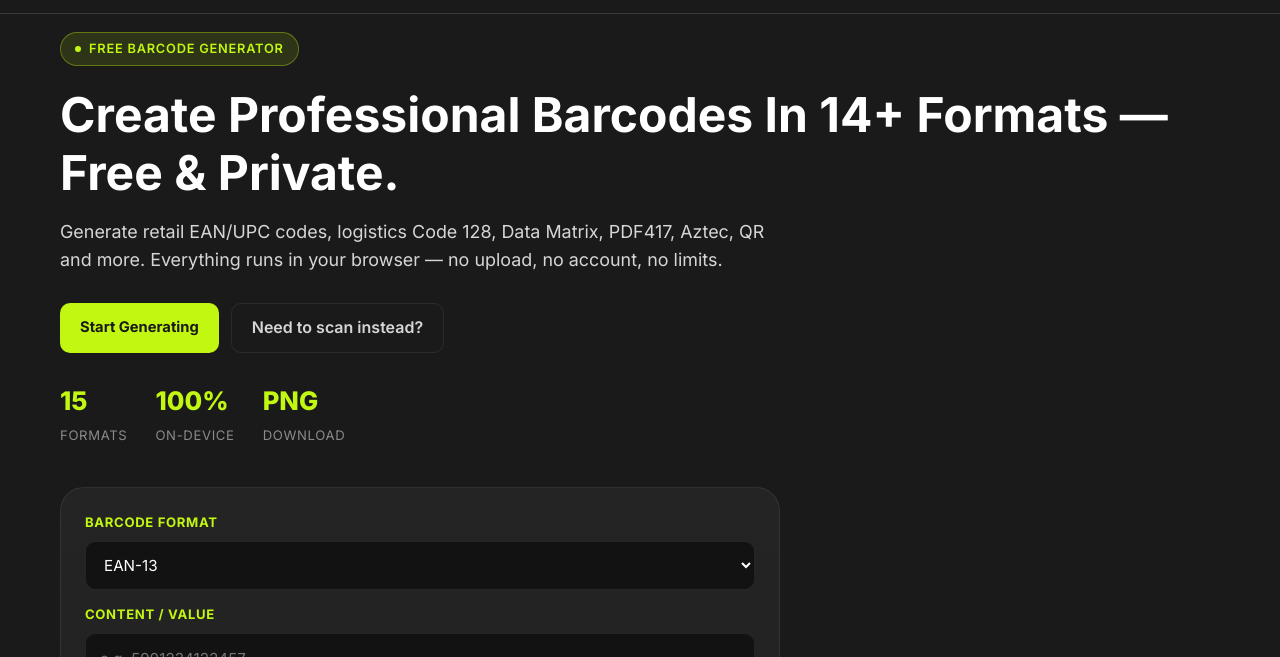
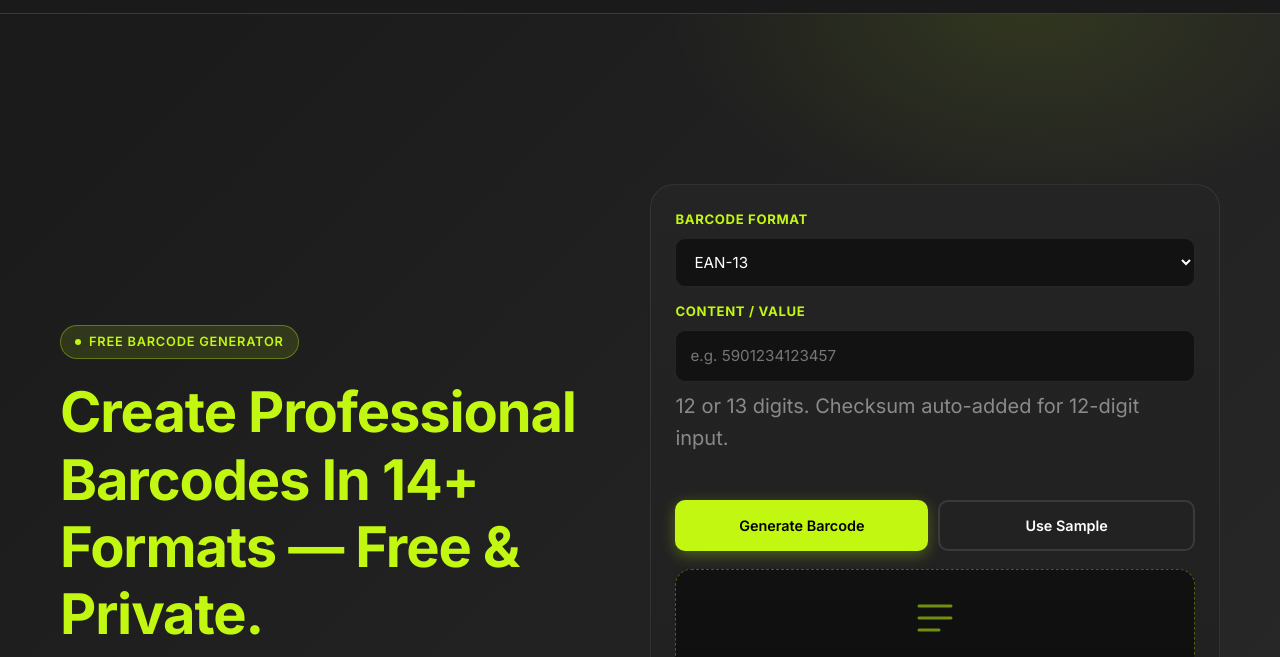
Before and after one commit to zainchoohan-glitch/qcs, a website built with Vite: page barcode-generator.html in a window 1280 px wide. Shown: the part 68-725 px from the top of the page. Built offline with nearby package versions, Linux system fonts and the light colour scheme.

```diff
--- a/barcode-generator.html
+++ b/barcode-generator.html
@@ -31,24 +31,24 @@
   button{font:inherit;cursor:pointer;border:none;background:none;color:inherit}
   :focus-visible{outline:2px solid #C2F711;outline-offset:3px;border-radius:4px}
   :root{--bg:#1A1A1A;--card:#232323;--border:rgba(255,255,255,0.08);--border-hi:rgba(194,247,17,0.35);--text:#fff;--text-2:#D6D6D6;--muted:#8a8a8a;--accent:#C2F711;--accent-soft:rgba(194,247,17,0.12);--shadow:0 20px 60px rgba(0,0,0,0.45)}
-  h2,h3,h4{color:var(--accent);line-height:1.15;letter-spacing:-0.02em}
+  h1,h2,h3{color:var(--accent);line-height:1.15;letter-spacing:-0.02em}
+  h1{font-size:clamp(2.2rem,5vw,4rem);font-weight:800;margin-bottom:20px}
   h2{font-size:clamp(1.8rem,3.2vw,2.6rem);font-weight:700;margin-bottom:1rem}
   h3{font-size:clamp(1.15rem,1.8vw,1.4rem);font-weight:600;margin-bottom:.6rem}
   p{color:var(--text);font-size:1.02rem}
   .container{max-width:1280px;margin:0 auto;padding:0 24px}
-  main{padding-top:100px}
-  .page-top{padding:0 0 48px}
-  .page-intro{text-align:left;margin-bottom:40px}
-  .page-intro h1{margin-bottom:16px}
-  .page-intro p{max-width:720px;color:var(--text-2)}
-  .generator-wrap{max-width:720px;margin-top:8px}
+  main{padding-top:72px}
+  section{padding:80px 0}
   .cta-btn{background:var(--accent);color:#1A1A1A;padding:11px 20px;border-radius:10px;font-weight:700;font-size:.92rem;display:inline-flex;align-items:center;gap:8px;transition:.2s}
   .cta-btn:hover{transform:translateY(-2px);box-shadow:0 10px 24px rgba(194,247,17,0.35)}
   .cta-ghost{border:1px solid var(--border);padding:11px 20px;border-radius:10px;font-weight:600;color:var(--text-2);transition:.2s;display:inline-flex;align-items:center;gap:8px}
   .cta-ghost:hover{border-color:var(--accent);color:var(--accent)}
+  .hero{padding:64px 0 48px;position:relative;overflow:hidden;background:none}
+  .hero::before{content:"";position:absolute;inset:0;pointer-events:none;background:radial-gradient(600px 350px at 80% 0%,rgba(194,247,17,0.1),transparent 60%)}
+  .hero-grid{display:grid;grid-template-columns:1fr 1.05fr;gap:48px;align-items:center;position:relative;z-index:1}
   .eyebrow{display:inline-flex;align-items:center;gap:8px;padding:6px 14px;border-radius:99px;background:var(--accent-soft);border:1px solid var(--border-hi);color:var(--accent);font-weight:600;font-size:.8rem;text-transform:uppercase;letter-spacing:.06em;margin-bottom:20px}
   .eyebrow .dot{width:6px;height:6px;background:var(--accent);border-radius:99px}
-  .lead{font-size:1.12rem;color:var(--text-2);max-width:720px;margin-bottom:28px}
+  .lead{font-size:1.12rem;color:var(--text-2);max-width:540px;margin-bottom:28px}
   .hero-actions{display:flex;flex-wrap:wrap;gap:12px;margin-bottom:28px}
   .hero-stats{display:flex;gap:28px;flex-wrap:wrap}
   .hero-stats .stat strong{display:block;font-size:1.6rem;color:var(--accent);font-weight:800}
@@ -97,7 +97,7 @@
   .foot-col a,.foot-col p{display:block;color:var(--text-2);font-size:.9rem;margin-bottom:8px}
   .foot-col a:hover{color:var(--accent)}
   .foot-bottom{display:flex;justify-content:space-between;flex-wrap:wrap;gap:12px;padding-top:24px;border-top:1px solid var(--border);font-size:.85rem;color:var(--muted)}
-  @media(max-width:900px){.grid-4{grid-template-columns:repeat(2,1fr)}.foot-grid{grid-template-columns:1fr 1fr}}
+  @media(max-width:900px){.hero-grid{grid-template-columns:1fr}.grid-4{grid-template-columns:repeat(2,1fr)}.foot-grid{grid-template-columns:1fr 1fr}}
   @media(max-width:520px){.grid-4{grid-template-columns:1fr}}
 </style>
 </head>
@@ -137,9 +137,9 @@
 </header>
 
 <main>
-<section class="page-top">
-  <div class="container">
-    <div class="page-intro">
+<section class="hero">
+  <div class="container hero-grid">
+    <div>
       <span class="eyebrow"><span class="dot"></span> Free Barcode Generator</span>
       <h1>Create Professional Barcodes In 14+ Formats — Free &amp; Private.</h1>
       <p class="lead">Generate retail EAN/UPC codes, logistics Code 128, Data Matrix, PDF417, Aztec, QR and more. Everything runs in your browser — no upload, no account, no limits.</p>
@@ -154,7 +154,7 @@
       </div>
     </div>
 
-    <div id="generator" class="generator-wrap">
+    <div id="generator">
       <div class="tool" role="region" aria-label="Barcode generator">
         <div class="gen-form">
           <div class="gen-field">
```
